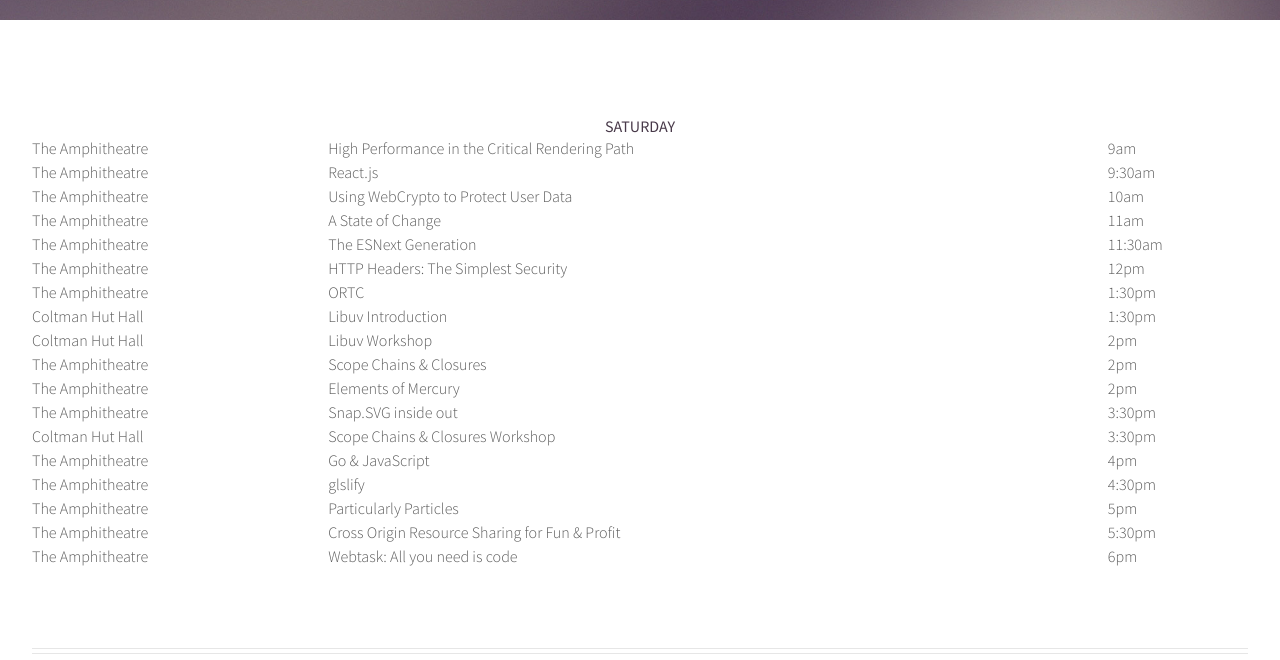
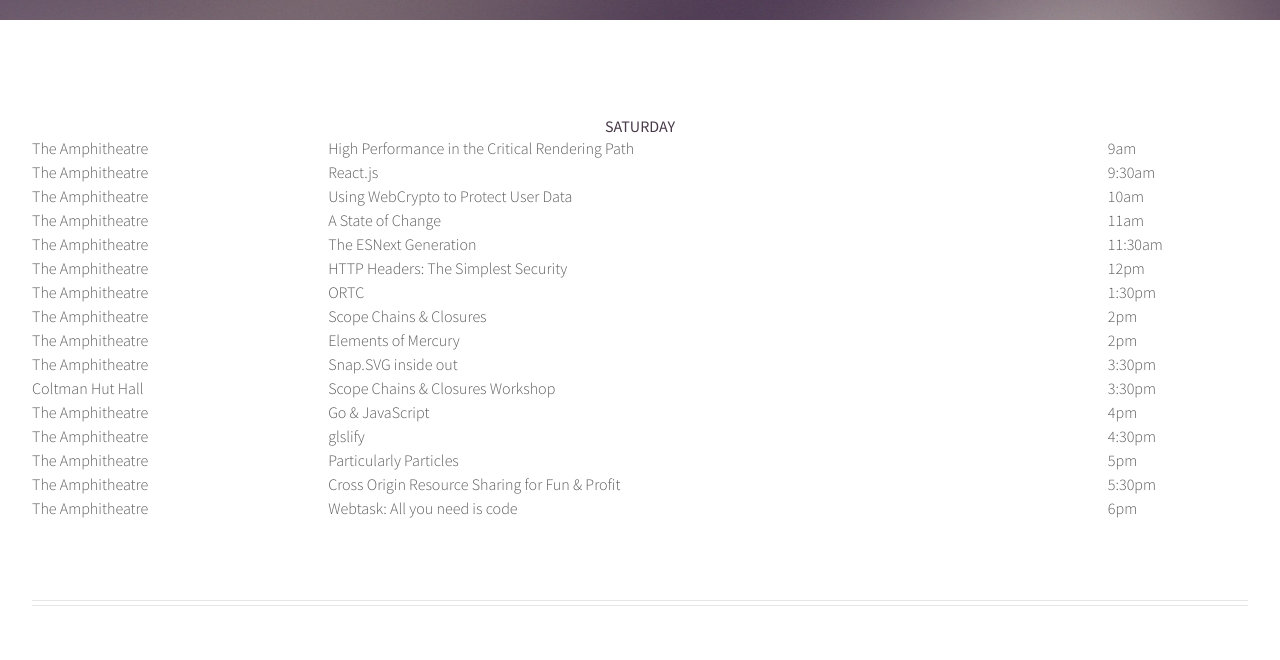
Before and after one commit to campjs/campjs-intranet-5, a plain HTML site: page schedule.html in a window 1280 px wide. Shown: the part 140-800 px from the top of the page. Drawn offline with Linux system fonts and the light colour scheme.

Commit message:
remove libuv talks

```diff
--- a/schedule.html
+++ b/schedule.html
@@ -122,16 +122,16 @@
         "time": "1:30pm",
         "location": "The Amphitheatre"
       },
-      {
-        "name": "Libuv Introduction",
-        "time": "1:30pm",
-        "location": "Coltman Hut Hall"
-      },
-      {
-        "name": "Libuv Workshop",
-        "time": "2pm",
-        "location": "Coltman Hut Hall"
-      },
+      // {
+      //   "name": "Libuv Introduction",
+      //   "time": "1:30pm",
+      //   "location": "Coltman Hut Hall"
+      // },
+      // {
+      //   "name": "Libuv Workshop",
+      //   "time": "2pm",
+      //   "location": "Coltman Hut Hall"
+      // },
       {
         "name": "Scope Chains & Closures",
         "time": "2pm",
```
